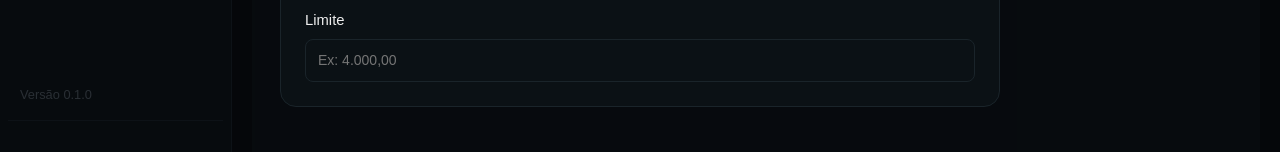
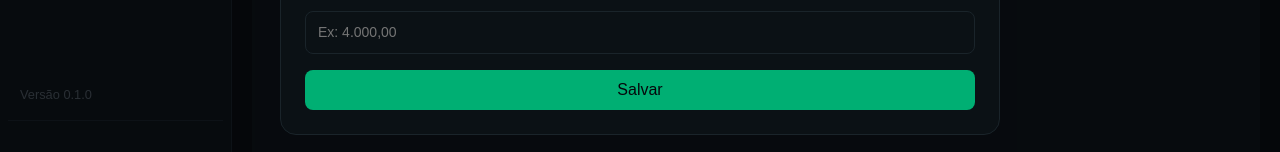
Before and after one commit to pauloturcko/whaidata-client, a Next.js app: page /configuracoes/cartoes in a window 1280 px wide. Both pictures are taken after a click on the button "Novo Cartão". Shown: the part 607-759 px from the top of the page. Built offline with nearby package versions, Linux system fonts and the light colour scheme; no server answers.

Commit message:
feat: #0017 - Implementa fluxo de cadastrar cartão

```diff
--- a/src/components/Atoms/FormWrapper/index.tsx
+++ b/src/components/Atoms/FormWrapper/index.tsx
@@ -1,15 +1,15 @@
-import { ReactNode } from "react";
+import { ReactNode, ComponentProps } from "react";
 import styled from "styled-components";
 
-type FormWrapperProps = {
+type FormWrapperProps = ComponentProps<"form"> & {
   children: ReactNode;
 };
 
-export const FormWrapper = ({ children }: FormWrapperProps) => {
-  return <Wrapper>{children}</Wrapper>;
+export const FormWrapper = ({ children, ...props }: FormWrapperProps) => {
+  return <Wrapper {...props}>{children}</Wrapper>;
 };
 
-const Wrapper = styled.div`
+const Wrapper = styled.form`
   width: 100%;
   display: flex;
   flex-direction: column;
--- a/src/components/Molecules/Toast/index.tsx
+++ b/src/components/Molecules/Toast/index.tsx
@@ -29,7 +29,7 @@ export const Toast = () => {
       $type={type}
       $leaving={status === "leaving"}
     >
-      {message}
+      {typeof message === "object" ? JSON.stringify(message) : message}
     </S.Wrapper>
   );
 };
--- a/src/components/Pages/Configuracoes/Cartoes/FormModal/index.tsx
+++ b/src/components/Pages/Configuracoes/Cartoes/FormModal/index.tsx
@@ -1,28 +1,39 @@
+import { Button } from "@/components/Atoms/Button";
 import { FormInput } from "@/components/Atoms/FormInput";
 import { FormWrapper } from "@/components/Atoms/FormWrapper";
 import { CardFlagOptions } from "@/constants/enums/card-flag-enum";
 import { CardTypeOptions } from "@/constants/enums/card-type-enum";
-import { useForm } from "react-hook-form";
+import { useCard } from "@/hooks/useCard";
+import { SubmitHandler, useForm } from "react-hook-form";
 
 type NewCardFormData = {
   nome: string;
   ultimosDigitos: string;
-  bandeira: string;
-  tipo: string;
+  bandeira: number;
+  tipo: number;
   validade: string;
-  limite: string;
+  limite: number;
 };
 
 export const NewCard = ({ onClose }: { onClose: () => void }) => {
-  const { register } = useForm<NewCardFormData>({
-    defaultValues: {
-      bandeira: "",
-      tipo: "",
-    },
-  });
+  const { createCard } = useCard();
+  const { register, handleSubmit } = useForm<NewCardFormData>({});
+
+  const onSubmit: SubmitHandler<NewCardFormData> = (data) => {
+    createCard.mutate({
+      name: data.nome,
+      cardType: Number(data.tipo),
+      cardFlag: Number(data.bandeira),
+      expiresIn: data.validade,
+      lastFourDigits: data.ultimosDigitos,
+      limit: typeof data.limite === "string"
+        ? Number(String(data.limite).replace(/\./g, "").replace(",", "."))
+        : Number(data.limite),
+    });
+  };
 
   return (
-    <FormWrapper>
+    <FormWrapper onSubmit={handleSubmit(onSubmit)}>
       <FormInput.Text
         label="Nome"
         placeholder="Ex: Itaú"
@@ -31,7 +42,7 @@ export const NewCard = ({ onClose }: { onClose: () => void }) => {
       <FormInput.Text
         label="Últimos quatro dígitos"
         placeholder="Ex: 1234"
-        {...register("limite")}
+        {...register("ultimosDigitos")}
       />
       <FormInput.Select
         label="Bandeira"
@@ -53,6 +64,14 @@ export const NewCard = ({ onClose }: { onClose: () => void }) => {
         placeholder="Ex: 4.000,00"
         {...register("limite")}
       />
+      <Button
+        type="submit"
+        rounded="0.5rem"
+        height="2.5rem"
+        color="background"
+      >
+        Salvar
+      </Button>
     </FormWrapper>
   );
 };
--- /dev/null
+++ b/src/hooks/useCard.ts
@@ -0,0 +1,48 @@
+import { useLoaderContext } from "@/contexts/LoaderContext";
+import { useToastContext } from "@/contexts/ToastContext";
+import { createCardService } from "@/services/card-service";
+import { useMutation } from "@tanstack/react-query";
+import { isAxiosError } from "axios";
+
+export function useCard() {
+  const { dispatchLoader, hideLoader } = useLoaderContext();
+  const { dispatchToast } = useToastContext();
+
+  const createCard = useMutation({
+    mutationFn: createCardService.createCard,
+    onMutate: () => dispatchLoader(),
+    onSuccess: () => {
+      hideLoader();
+      dispatchToast({
+        type: "success",
+        message: "Cartão Salvo",
+      });
+    },
+    onError: (error) => {
+      hideLoader();
+
+      let errorMsg = "Erro ao cadastrar cartão";
+
+      if (isAxiosError(error) && error.response?.data) {
+        const resData = error.response.data;
+        if (typeof resData.message === "string") {
+          errorMsg = resData.message;
+        } else if (typeof resData.error === "string") {
+          errorMsg = resData.error;
+        } else if (typeof resData.message === "object") {
+          console.error("Detalhes do erro do servidor:", resData.message);
+          errorMsg = "Erro interno no servidor. Verifique o console.";
+        } else {
+          errorMsg = error.message;
+        }
+      }
+
+      dispatchToast({
+        type: "error",
+        message: errorMsg === "Unauthorized" ? "Unauthorized" : errorMsg,
+      });
+    },
+  });
+
+  return { createCard };
+}
--- /dev/null
+++ b/src/services/card-service.ts
@@ -0,0 +1,29 @@
+import { http } from "@/http/http";
+
+type CreateCardParams = {
+  name: string;
+  cardType: number;
+  cardFlag: number;
+  expiresIn: string;
+  limit: number;
+  lastFourDigits: string;
+};
+
+export const createCardService = {
+  createCard: ({
+    name,
+    cardType,
+    cardFlag,
+    expiresIn,
+    limit,
+    lastFourDigits,
+  }: CreateCardParams) =>
+    http.post("/cards/register", {
+      name,
+      cardType,
+      cardFlag,
+      expiresIn,
+      limit,
+      lastFourDigits,
+    }),
+};
```
Also changed, not shown: 1 other file (tests, documents, lock files or other folders).
